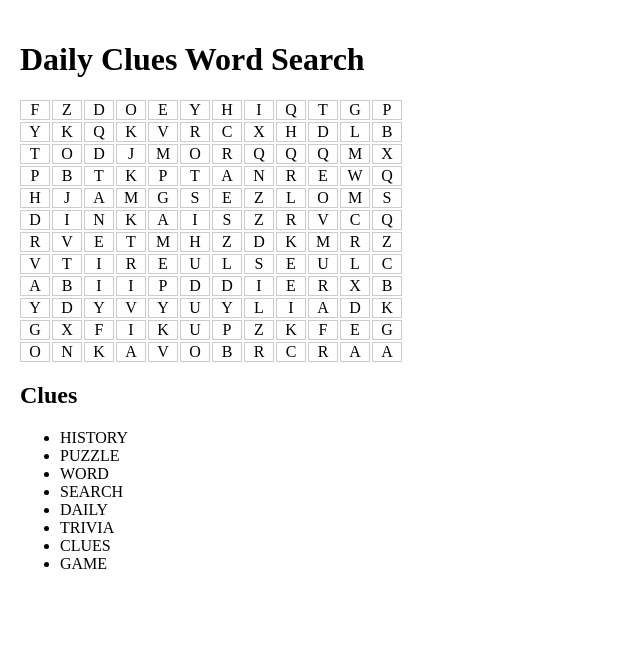
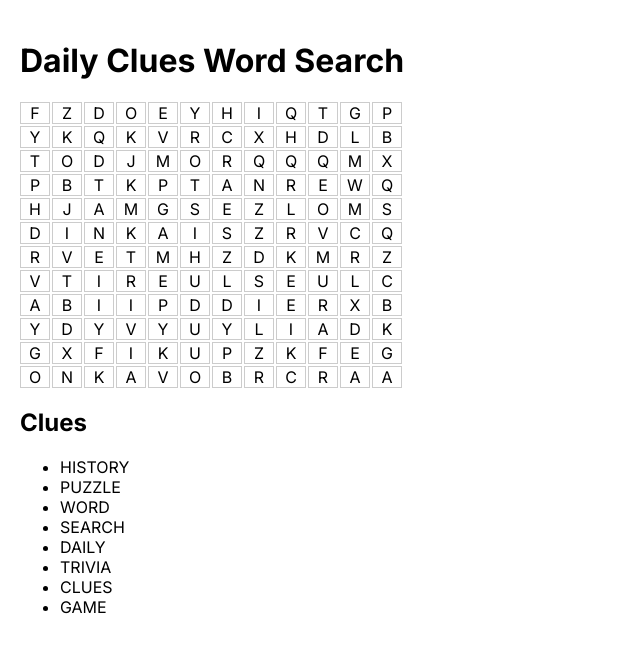
Before and after one commit to nicbramble/Onthisday-wordsearch-, a Next.js app: page / in a window 1280 px wide. Shown: the top 652 px of the page, without its empty margins (0-640 px from the left). Built offline with nearby package versions, Linux system fonts and the light colour scheme.

Commit message:
Update layout.tsx

```diff
--- a/app/layout.tsx
+++ b/app/layout.tsx
@@ -1,12 +1,21 @@
+import { Inter } from 'next/font/google';
+
 export const metadata = {
-  title: 'Daily Clues Word Search',
-  description: 'Solve 8–10 clues and find the answers in a daily word search.',
+  title: 'Daily Word Search',
+  description: 'Find all the words in a clean, mobile-friendly puzzle.',
 };
+
+const inter = Inter({ subsets: ['latin'] });
 
 export default function RootLayout({ children }: { children: React.ReactNode }) {
   return (
     <html lang="en">
-      <body style={{ margin: 0, background: '#fff' }}>{children}</body>
+      <head>
+        <meta name="viewport" content="width=device-width, initial-scale=1, viewport-fit=cover" />
+      </head>
+      <body className={inter.className} style={{ margin: 0, background: '#fff' }}>
+        {children}
+      </body>
     </html>
   );
 }
```
